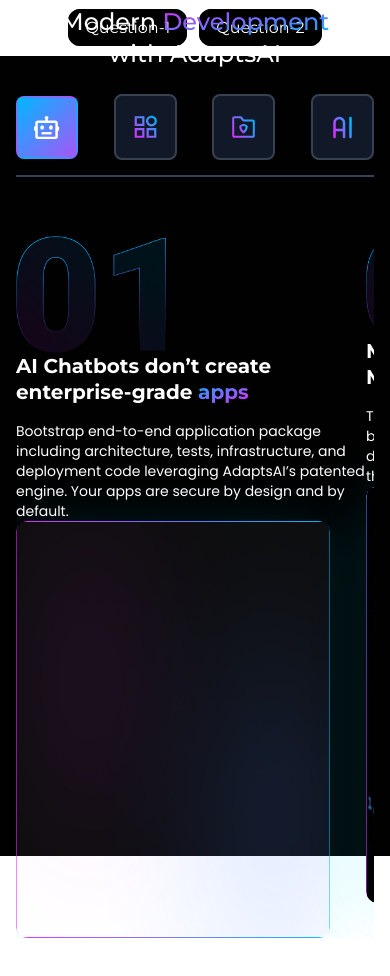
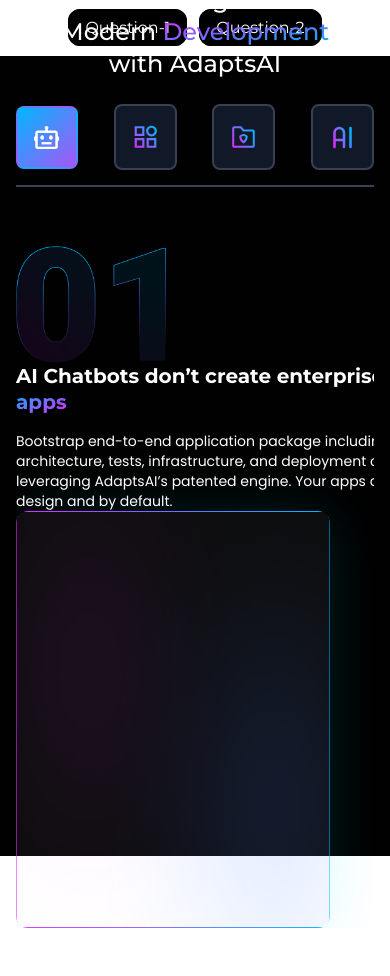
Before and after one commit to BimlaJain/Test-2, a Next.js app: page /test/question-1/dashboard in a window 390 px wide. Shown: the top 976 px of the page. Built offline with nearby package versions, Linux system fonts and the light colour scheme.

Commit message:
add progress bar

```diff
--- a/src/components/home/RoadmapSlider.tsx
+++ b/src/components/home/RoadmapSlider.tsx
@@ -118,7 +118,7 @@ const Slider = () => {
             <div ref={sliderWrapperRef} className="flex w-max slider-item left-0">
               {SLIDER_DATA.map((slide, index) => (
                 <div key={index} className="max-w-[1440px]">
-                  <div className="xl:flex gap-[65px] items-center container lg:max-w-[1140px] sm:max-w-[600px] max-w-[350px] mx-auto">
+                  <div className="xl:flex gap-[65px] items-center container max-w-[1140px] mx-auto">
                     <div className="flex flex-col max-w-[461px]">
                       <img src={slide.img} alt="slide" className="md:max-w-[297px] max-w-[150px]" />
                       <h4 className="font-bold leading-[39.01px] text-[32px] text-white max-lg:leading-[30px] max-lg:text-2xl max-sm:leading-[26px] max-sm:text-xl">
```
